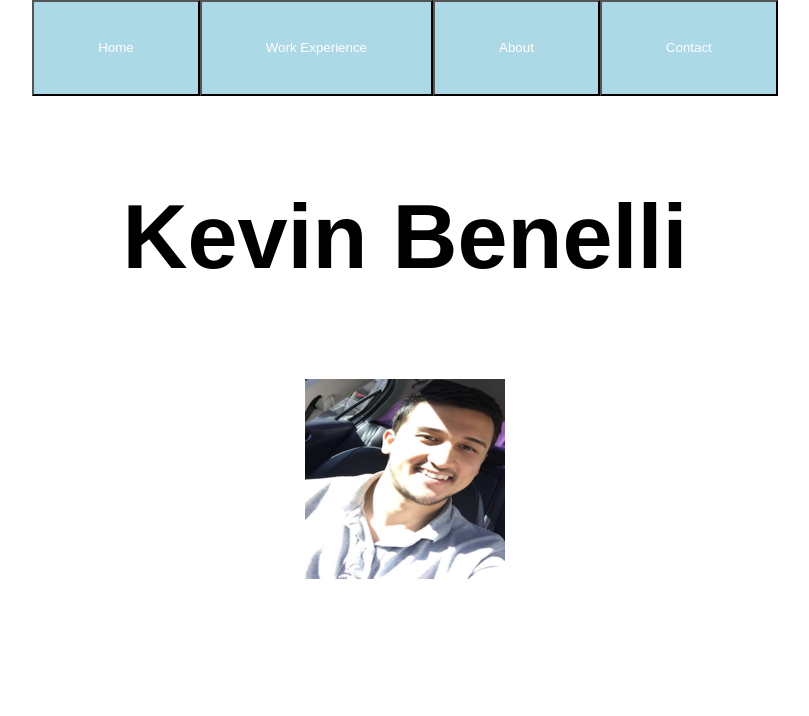
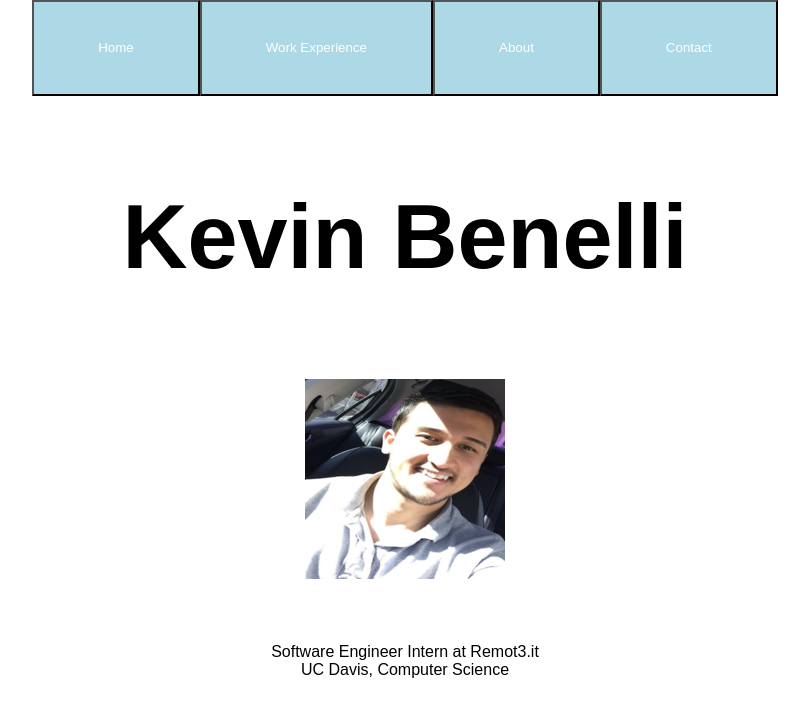
Before and after one commit to Kevin-Benelli/personal-website, a React (Create React App) app: page / in a window 1280 px wide. Shown: the top 716 px of the page, without its empty margins (235-1044 px from the left). Built offline with nearby package versions, Linux system fonts and the light colour scheme.

Commit message:
added sub-title to home page

```diff
--- a/src/Components/Home.css
+++ b/src/Components/Home.css
@@ -11,6 +11,10 @@
 
 .title-padding {
   padding-bottom: 90px;
+}
+
+.sub-title {
+  padding-top: 60px;
 }
 
 /*
--- a/src/Components/Home.js
+++ b/src/Components/Home.js
@@ -10,6 +10,11 @@ class Home extends Component {
         <div className="title-padding">
           <h1 className="name-title-text"> Kevin Benelli </h1>
           <img src={require("../pictures/resume-pic1.jpg")} />
+
+          <div className="sub-title ">
+            <p>Software Engineer Intern at Remot3.it</p>
+            <p>UC Davis, Computer Science</p>
+          </div>
         </div>
       </div>
     );
```
